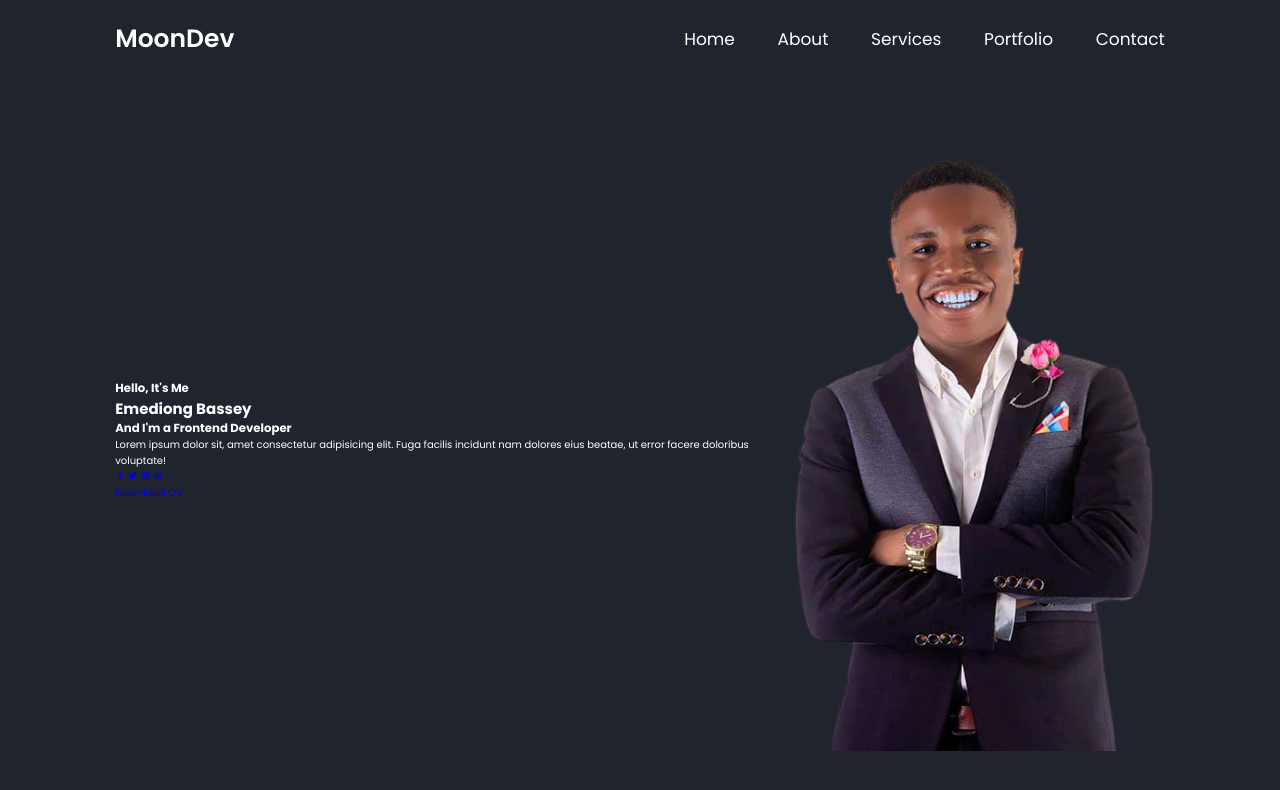
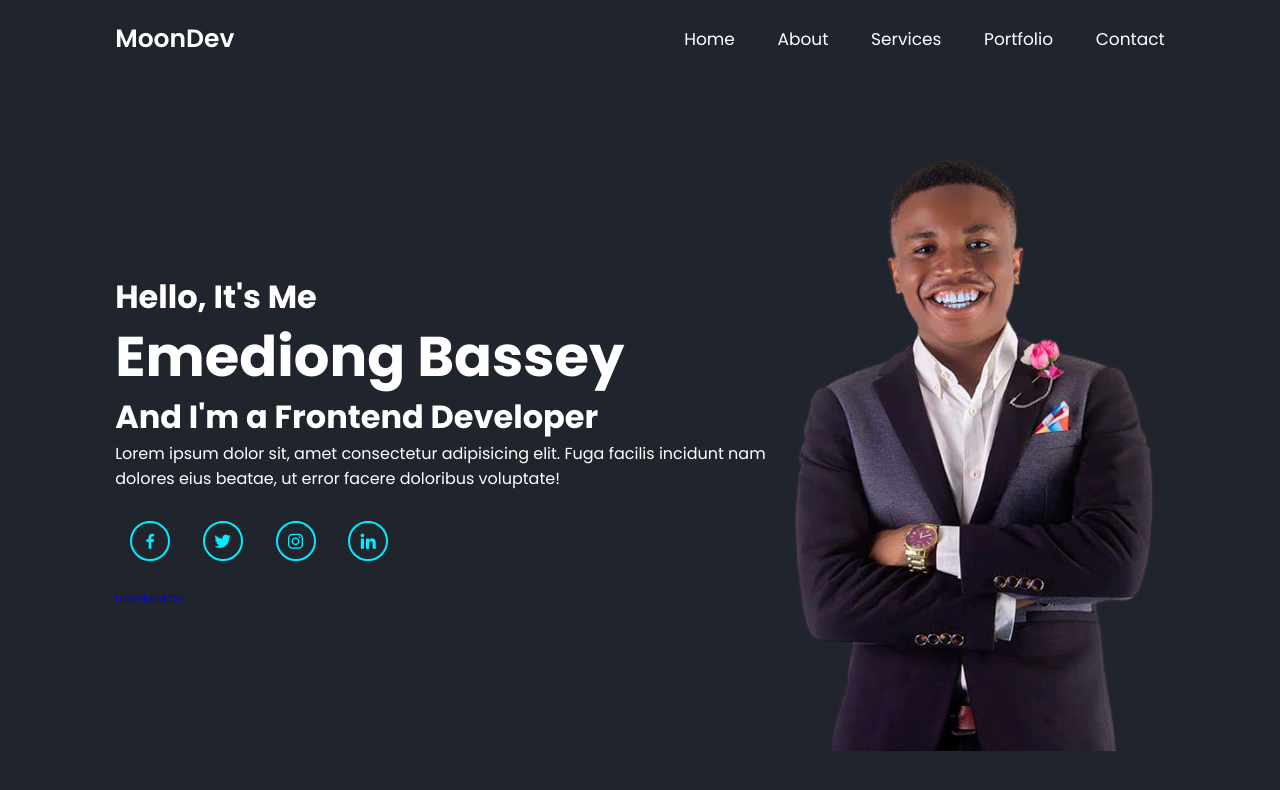
Before and after one commit to edememediong1/portfolio-v1, a plain HTML site: page index.html in a window 1280 px wide. Drawn offline with nearby package versions, Linux system fonts and the light colour scheme; a web font is replaced by a local one.

Commit message:
Social media icons styling

```diff
--- a/css/index.css
+++ b/css/index.css
@@ -76,3 +76,38 @@ section{
     justify-content: center;
     align-items: center;
 }
+
+.home-img img{
+    width: 35vw;
+
+}
+
+.home-content h3{
+    font-size: 3.2rem;
+    font-weight: 700;
+}
+
+.home-content h1{
+    font-size: 5.6rem;
+    font-weight: 700;
+    line-height: 1.3;
+}
+
+.home-content p {
+    font-size: 1.6rem;
+
+}
+
+.social-media a {
+    display: inline-flex;
+    justify-content: center;
+    align-items: center;
+    width: 4rem;
+    height: 4rem;
+    background: transparent;
+    border: .2rem solid var(--main-color);
+    border-radius: 50%;
+    font-size: 2rem;
+    color: var(--main-color);
+    margin: 3rem 1.5rem 3rem;
+}
```
